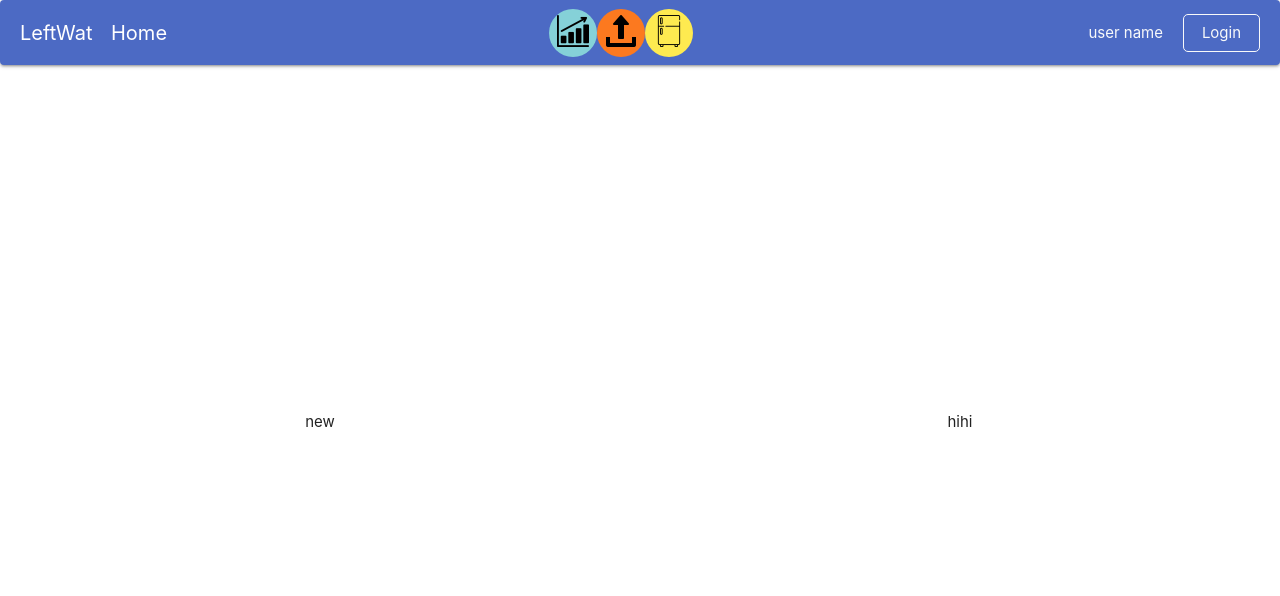
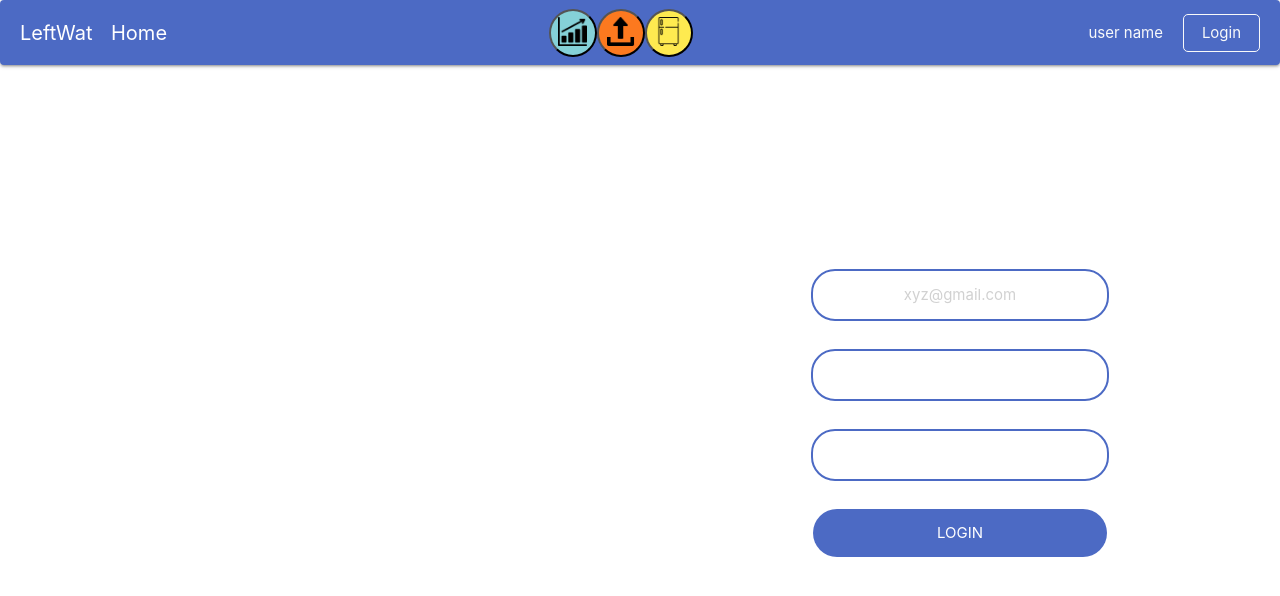
Before and after one commit to Ancazo/leftwat, a React (Create React App) app: page / in a window 1280 px wide. Shown: the top 596 px of the page. Built offline with nearby package versions, Linux system fonts and the light colour scheme.

Commit message:
form section done without title

```diff
--- a/src/App.js
+++ b/src/App.js
@@ -1,5 +1,6 @@
 import './styles/materialize.min.css'
 import './App.css';
+
 import Landing from './Pages/Landing'
 
 function App() {
--- a/src/Components/Button/index.jsx
+++ b/src/Components/Button/index.jsx
@@ -1,10 +1,10 @@
 import React from 'react'
 import './styles.css'
 
-const Button = ({background, width, height, text, textColour}) => {
+export const Button = (props) => {
     return (
-        <button id='button' style={{background: background, width: width, height: height, color: textColour}}>{text}</button>
+        <div className = 'row'>
+            <button className={`button ${props.style}`}>{props.text}</button>
+        </div>
     )
 }
-
-export default Button
--- a/src/Components/Button/styles.css
+++ b/src/Components/Button/styles.css
@@ -1,9 +1,13 @@
-#button {
-    border-radius: 24px;
+.button {
+    border-radius: 1.6rem;
     border: 0ch;
-    font-size: 16px;
+    font-size: 1rem;
+    width: 23vw;
+    height: 6vh;
+    color:white;
+    text-transform: uppercase;
 }
 
-#button:hover {
+.button:hover {
     opacity: 0.5;
 }
--- /dev/null
+++ b/src/Components/FormPage/index.jsx
@@ -0,0 +1,15 @@
+import React from 'react'
+import "./styles.scss";
+import { FormTextField,Button } from '../';
+
+export const FormPage = (props) => {
+
+    return (
+        <form className = 'col' >
+            <FormTextField name='email' type ='text' placeholder = 'xyz@gmail.com'/>
+            <FormTextField name = 'password' type = 'password'/>
+            <FormTextField name = 'confirm_password' type='password'/>
+            <Button text = 'login' style ={props.buttonStyling}/>
+        </form>
+    )
+}
--- /dev/null
+++ b/src/Components/FormPage/styles.scss
@@ -0,0 +1,6 @@
+.col{
+    display: flex;
+    flex-direction: column;
+    justify-content: center;
+    align-items: center;
+}
--- /dev/null
+++ b/src/Components/FormTextField/index.jsx
@@ -0,0 +1,10 @@
+import React from 'react'
+import './styles.css'
+
+export const FormTextField = ({name, type, placeholder}) => {
+    return (
+        <div className = 'row'>
+            <input type={type} id="textField" name={name} placeholder={placeholder}></input>
+        </div>
+    )
+}
--- /dev/null
+++ b/src/Components/FormTextField/styles.css
@@ -0,0 +1,9 @@
+#textField {
+    border: 2px solid #4C6AC4;
+    border-radius: 1.6rem;
+    text-align: center;
+    color: #4C6AC4;
+    font-size: 1rem;
+    width: 23vw;
+    height: 6vh;
+}
--- a/src/Components/TextField/index.jsx
+++ /dev/null
@@ -1,10 +0,0 @@
-import React from 'react'
-import './styles.css'
-
-const TextField = ({name, type, placeholder, width, height}) => {
-    return (
-        <input type={type} id="textField" name={name} placeholder={placeholder} style={{width: width, height:height}}></input> //type have text or password.
-    )
-}
-
-export default TextField
--- a/src/Components/TextField/styles.css
+++ /dev/null
@@ -1,7 +0,0 @@
-#textField {
-    border: 2px solid #4C6AC4;
-    border-radius: 24px;
-    padding-left: 24px;
-    font-size: 16px;
-    color: #4C6AC4;
-}
--- a/src/Components/index.js
+++ b/src/Components/index.js
@@ -1,5 +1,6 @@
 export * from './Button'
 export * from './MenuButton'
-export * from './TextField'
+export * from './FormTextField'
 export * from './TopNavBar'
 export * from './SplitPage'
+export * from './FormPage'
--- a/src/Pages/Landing/index.jsx
+++ b/src/Pages/Landing/index.jsx
@@ -1,16 +1,19 @@
 import React from "react";
-import {TopNavBar,SplitPage} from "../../Components";
+import {TopNavBar,SplitPage,FormPage} from "../../Components";
+import {buttonStyling} from './styles.module.scss'
 
 const LandingPage = () => {
   return (
     <div className='page'>
         <TopNavBar />
+
         <SplitPage>
-            <div id ='split-left'>
-                new
+            <div id = 'split-left' className = 'row'>
+
             </div>
+
             <div id = 'split-right'>
-                hihi
+                <FormPage buttonStyling = {buttonStyling}/>
             </div>
         </SplitPage>
     </div>
--- /dev/null
+++ b/src/Pages/Landing/styles.module.scss
@@ -0,0 +1,3 @@
+.buttonStyling{
+    background-color: #4C6AC4;
+}
```
